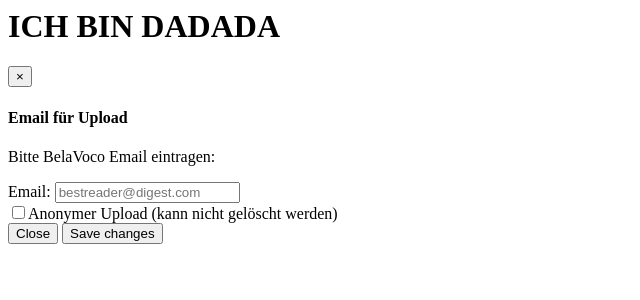
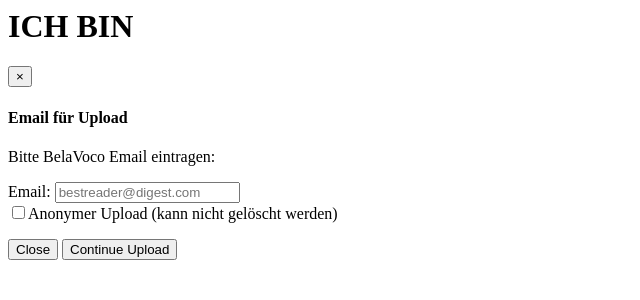
Before and after one commit to leosok/belovoco_server, a Flask app: template belavoco_server/app_uploader/templates/modal_mail.html in a window 1280 px wide. Shown: the top 300 px of the page, without its empty margins (0-640 px from the left). Run offline with Flask 2, Linux system fonts and the light colour scheme; the template is opened without the code that fills it, so the values that code supplies are empty; parts of the project's set-up code (start-up, migrations or seed data) failed here and were passed over; some libraries are stand-ins or nearby versions.

Commit message:
Modal window is working, not yet used from standart-frontend.

```diff
--- a/belavoco_server/app_uploader/templates/main_upload.html
+++ b/belavoco_server/app_uploader/templates/main_upload.html
@@ -57,8 +57,11 @@
 
   <form id="fileupload" action="{{ upload_url }}" method="POST" enctype="multipart/form-data" accept="audio/mp3">
 
+    <input type="hidden" id="creator_email" name="creator_email" value="">
+
     <div class="form-group row">
       <div class="form-group">
+
         <!-- <div class="col-md-12 text-center">   -->
         <div class="form-group col-md-3 col-md-offset-3">
           <label class="col-form-label">Reader:</label>
@@ -151,6 +154,9 @@
 
 <script src="https://maxcdn.bootstrapcdn.com/bootstrap/3.3.7/js/bootstrap.min.js" integrity="sha384-Tc5IQib027qvyjSMfHjOMaLkfuWVxZxUPnCJA7l2mCWNIpG9mGCD8wGNIcPD7Txa" crossorigin="anonymous"></script>
 
+
+<script type="text/javascript" src="https://cdnjs.cloudflare.com/ajax/libs/1000hz-bootstrap-validator/0.11.9/validator.min.js"></script>
+
 <script src="{{ url_for('static', filename='js/belavoco_video_tut.js') }}"></script>
 
 <script src="{{ url_for('static', filename='js/belavoco_modal_mail.js') }}"></script>
--- a/belavoco_server/app_uploader/templates/modal_mail.html
+++ b/belavoco_server/app_uploader/templates/modal_mail.html
@@ -1,7 +1,7 @@
-<h1>ICH BIN DADADA</h1>
+<h1>ICH BIN</h1>
+<!-- <link rel="stylesheet" href="https://cdnjs.cloudflare.com/ajax/libs/bootstrap-validator/0.5.3/css/bootstrapValidator.min.css"/> -->
 
-
-<div id="myModal" class="modal fade">
+<div id="ModalEmail" class="modal fade">
     <div class="modal-dialog">
         <div class="modal-content">
             <div class="modal-header">
@@ -11,21 +11,30 @@
             <div class="modal-body">
                 <p>Bitte BelaVoco Email eintragen:</p>
                 <!-- <p class="text-warning"><small>If you don't save, your changes will be lost.</small></p> -->
+                <form role="form" data-toggle="validator" >
 
-                <div class="input-group">
+                    <div class="form-group has-feedback" id="modal-email-form" >
+                        <div class="input-group">
+                            <span class="input-group-addon" id="basic-addon1">Email:</span>
+                            <input id="input_upload_email" data-toggle="tooltip" type="email" class="form-control"
+                                placeholder="bestreader@digest.com" required>
+                        </div>
+                        <div class="help-block with-errors"></div>
+                    </div>
 
-                    <span class="input-group-addon" id="basic-addon1">Email:</span>
-                    <input id="input_upload_email" type="text" class="form-control" placeholder="bestreader@digest.com" aria-describedby="basic-addon1">
-                 </div>
 
-                 <div class="checkbox">
-                        <label><input type="checkbox" name="check_upload_without_email" value="">Anonymer Upload (kann nicht gelöscht werden)</label>
-                 </div>
+                    <div class="checkbox">
+                        <label><input type="checkbox" name="check_upload_without_email" value="">Anonymer Upload
+                            (kann nicht gelöscht werden)</label>
+                    </div>
+
+
+                </form>
 
             </div>
             <div class="modal-footer">
                 <button type="button" class="btn btn-default" data-dismiss="modal">Close</button>
-                <button type="button" class="btn btn-primary">Save changes</button>
+                <button type="button" class="btn btn-primary" onclick="modal_upload_button_click()">Continue Upload</button>
             </div>
         </div>
     </div>
```
Also changed, not shown: belavoco_server/static/js/belavoco_modal_mail.js (+69 -0 lines).
